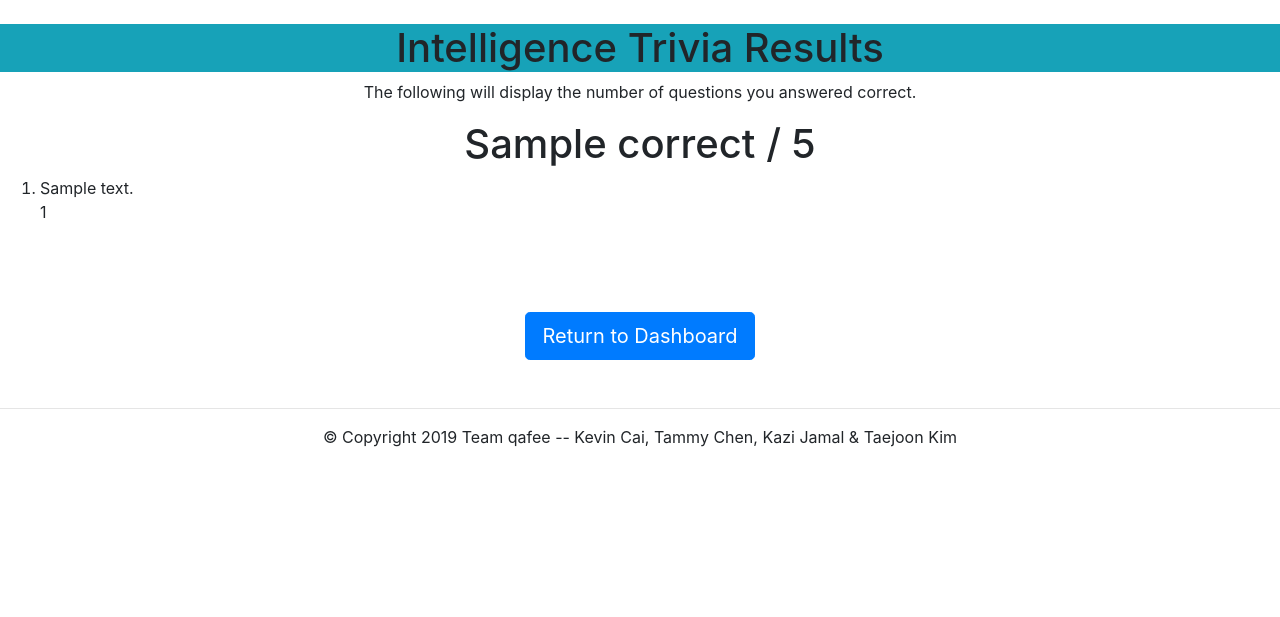
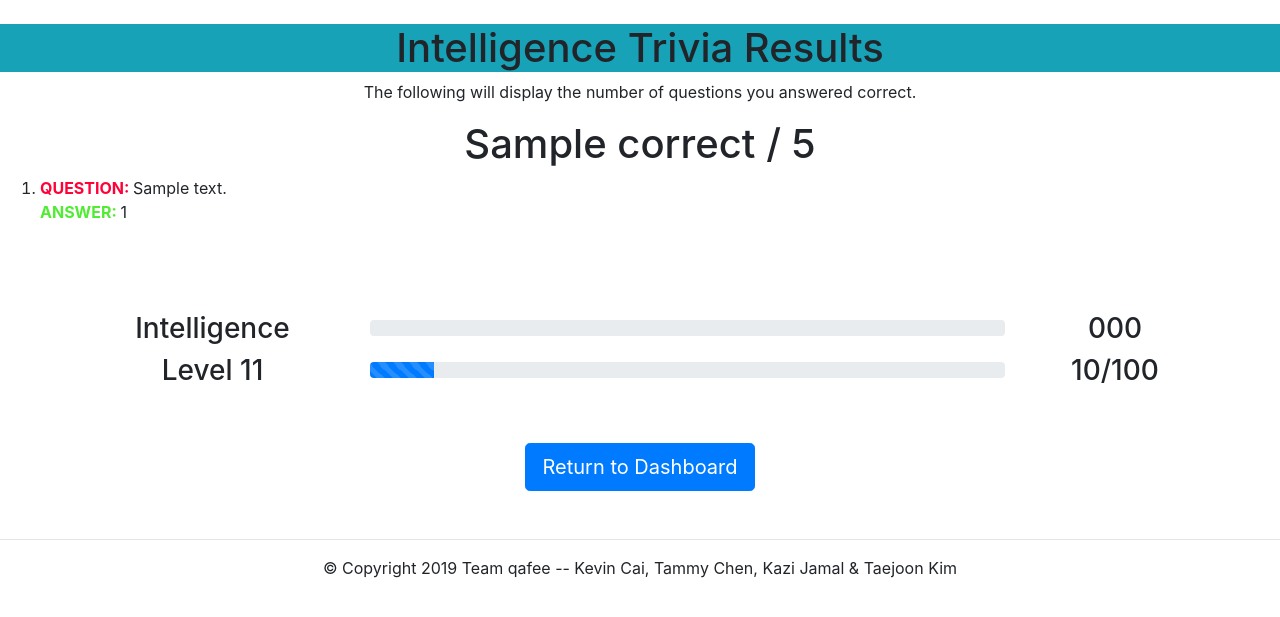
Before and after one commit to Kevin16777216/qafee__caiK-chenT-jamalK-kimT, a Flask app: template templates/triviaresults.html in a window 1280 px wide. Shown: the part 64-681 px from the top of the page. Run offline with Flask 2, Linux system fonts and the light colour scheme; the template is opened without the code that fills it: most values are stand-ins (such as "Sample title", 1, 10 or a date in 2020); some libraries are stand-ins or nearby versions.

Commit message:
add bars

```diff
--- a/app.py
+++ b/app.py
@@ -175,7 +175,10 @@ def triviaresults():
     else:
         return render_template('triviaresults.html', correct = correct, answers = answers)
     dbfunctions.updateStats(c, userID, intelligence = (correct * 3)) # each question correct is +3 to intelligence
-    return render_template('triviaresults.html', correct = correct, answers = answers)
+    stats = dbfunctions.getStats(c, str(userID))
+    currXP = stats['xp']
+    leveledUp = dbfunctions.levelUp(currXP-50, currXP)
+    return render_template('triviaresults.html', correct = correct, answers = answers, intelligence = stats['intelligence'], xp = currXP, leveledUp = leveledUp)
 
 #########################################################
 #                  STRENGTH MINIGAME                    #
--- a/templates/triviaresults.html
+++ b/templates/triviaresults.html
@@ -7,14 +7,57 @@
         <h1 class="text-center"> {{correct}} / 5 </h1>
         <ol>
           {% for i in answers %}
-              <li>{{i}}</li>
-                {{answers[i][0]}}
+              <li> <b style="color: #ff0037"> QUESTION: </b> {{i}}</li>
+               <b style="color: #52eb34"> ANSWER: </b> {{answers[i][0]}}
           {% endfor %}
           <br>
         </ol>
           <br>
-      <div class="my-5 container text-center">
-        <a href="/dashboard" class="btn btn-primary btn-lg">Return to Dashboard</a>
+    </div>
+    <div id="stats" class="my-5 container text-center">
+      <div class="row">
+        <div class="col-sm-3">
+          <h3>Intelligence</h3>
+        </div>
+        <div class="col-sm-7 pt-2">
+          <div class="progress">
+            <div
+              class="progress-bar progress-bar-striped progress-bar-animated bg-warning"
+              role="progressbar"
+              style="width: {{ intelligence }}%"
+              aria-valuenow="{{ intelligence }}"
+              aria-valuemin="0"
+              aria-valuemax="100"
+            ></div>
+          </div>
+        </div>
+        <div class="col-sm-2">
+          <h3>{{ intelligence }}</h3>
+        </div>
+      </div>
+      <div class="row">
+        <div class="col-sm-3">
+          <h3>Level {{ (xp/100 + 1) | int }}</h3>
+        </div>
+        <div class="col-sm-7 pt-2">
+          <div class="progress">
+            <div
+              class="progress-bar bg-primary progress-bar-striped progress-bar-animated"
+              role="progressbar"
+              style="width: {{ (xp%100) | int }}%"
+              aria-valuenow="{{ (xp%100) | int}}"
+              aria-valuemin="0"
+              aria-valuemax="100"
+            ></div>
+          </div>
+        </div>
+        <div class="col-sm-2">
+          <h3>{{ xp%100 }}/100</h3>
+        </div>
       </div>
     </div>
+    <div class="my-5 container text-center">
+      <a href="/dashboard" class="btn btn-primary btn-lg">Return to Dashboard</a>
+    </div>
+
 {% endblock %}
```
Also changed, not shown: rammm.db.
